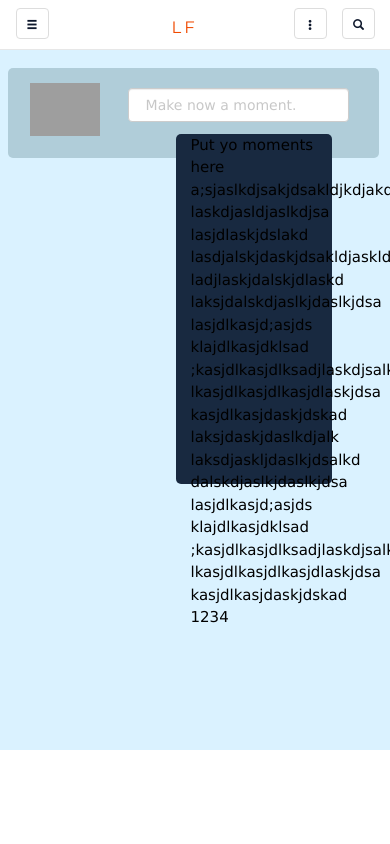
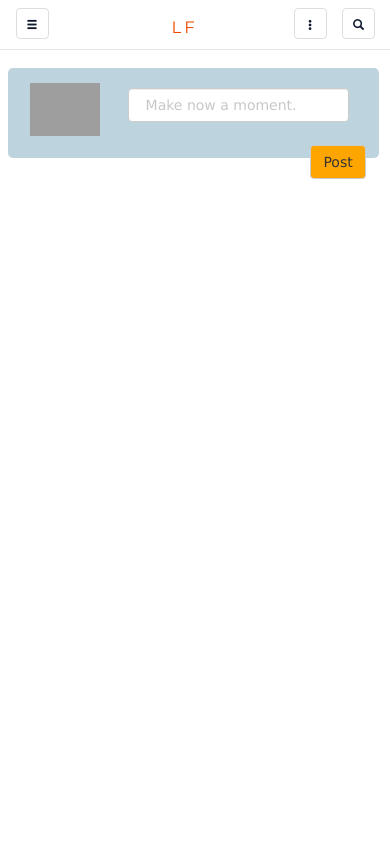
Before and after one commit to mcdpdelrosario/LifeTrackr, a PHP site: page /moments.php in a window 390 px wide. Run offline with PHP 8.4, Linux system fonts and the light colour scheme; the visitor is signed in with stand-in values (Sample User, id 1); data that the repository does not hold is empty; some libraries are stand-ins or nearby versions; grey boxes are pictures that could not be loaded.

Commit message:
I think may nabago so Im commiting this

```diff
--- a/moments.php
+++ b/moments.php
@@ -80,6 +80,7 @@ if (mysqli_connect_errno())
         <div class="col-lg-10 col-md-8 col-sm-8 col-xs-6">
 
            <input type="text" class="form-control" placeholder=" Make now a moment." id="input-moments"/>
+           <a href="#"><button class="btn btn-default" id="post-moments">Post</button></a>
 
         </div>
 
@@ -146,6 +147,7 @@ if (mysqli_connect_errno())
         lkasjdlkasjdlkasjdlaskjdsa
         kasjdlkasjdaskjdskad
 
+
         1234
       </div>
     </div>
--- a/userpage.css
+++ b/userpage.css
@@ -2,7 +2,16 @@
 /*for notifications*/
 
 body{
-	/*overflow: hidden;*/
+	overflow-y: auto!important;
+	background-color: white!important;
+	background-size: 100% 100%;
+
+  	background-size: cover;
+  -webkit-background-size:cover;
+  -moz-background-size:cover;
+  -o-background-size:cover;
+  background-size:cover;
+
 }
 
 /*notifications code of dp*/
@@ -30,19 +39,12 @@ body{
 
 /*for moments*/
 #background{
-	background-color: #DAF2FF!important;
-	background-size: 100% 100%;
-	height: 700px;
-  	background-size: cover;
-  -webkit-background-size:cover;
-  -moz-background-size:cover;
-  -o-background-size:cover;
-  background-size:cover;
+
 
 }
 #container1-moments
 {
-	background-color: #182940;
+	background-color: #2B3A42;
 	position: absolute;
 	top: 20%;
 	left: 10%;
@@ -72,7 +74,7 @@ body{
 	width: 40%;
 	height: 90px;
 	position: absolute;
-	background-color: #B0CDD9;
+	background-color: #BDD4DE;
 	border-radius: 5px;
 
 }
@@ -91,8 +93,15 @@ body{
 	position: absolute;
 }
 
+#post-moments{
+	margin-top: 16%;
+	position: absolute;
+	background-color: orange;
+	margin-left: 113.5%;
+}
+
 #container3-moments{
-	background-color: #B0CDD9;
+	background-color: #BDD4DE;
 	top: 300px;
 	left: 10.5%;
 	height: 41px;
@@ -135,7 +144,6 @@ body{
 	position: absolute;
 	background-color: #182940;
 	border-radius: 5px;
-	/*overflow: auto!important;*/
 	color: black!important;
 }
 
@@ -169,6 +177,18 @@ body{
 	top: 20px;
 	width: 100%;
 }
+
+
+#post-moments{
+	margin-top: 45%;
+	position: absolute;
+	background-color: orange;
+	margin-left: 110%;
+}
+.container4-moments{
+	visibility: hidden!important;
+}
+
 /*-----------------------------------*/
 }
 
```
